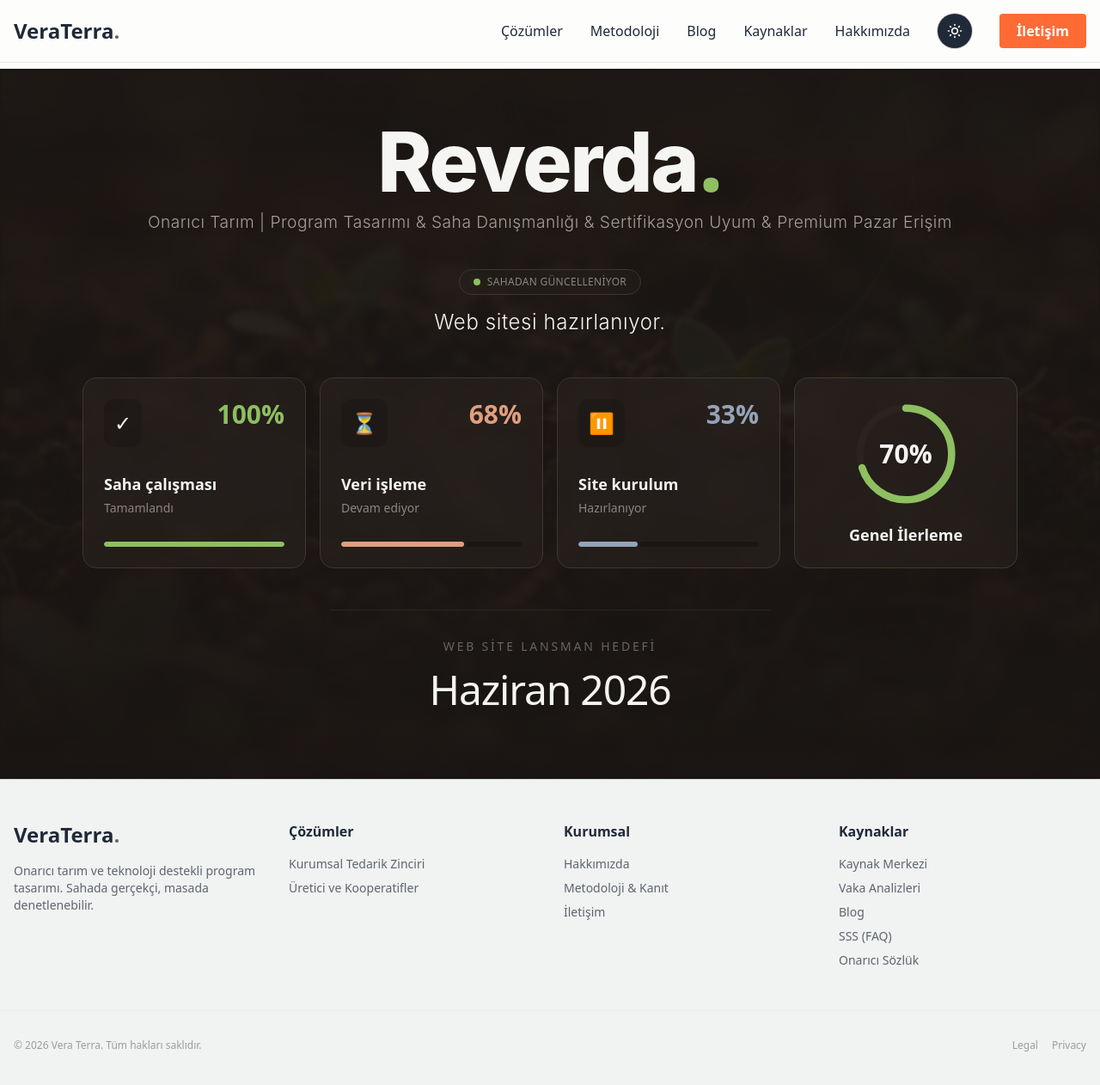
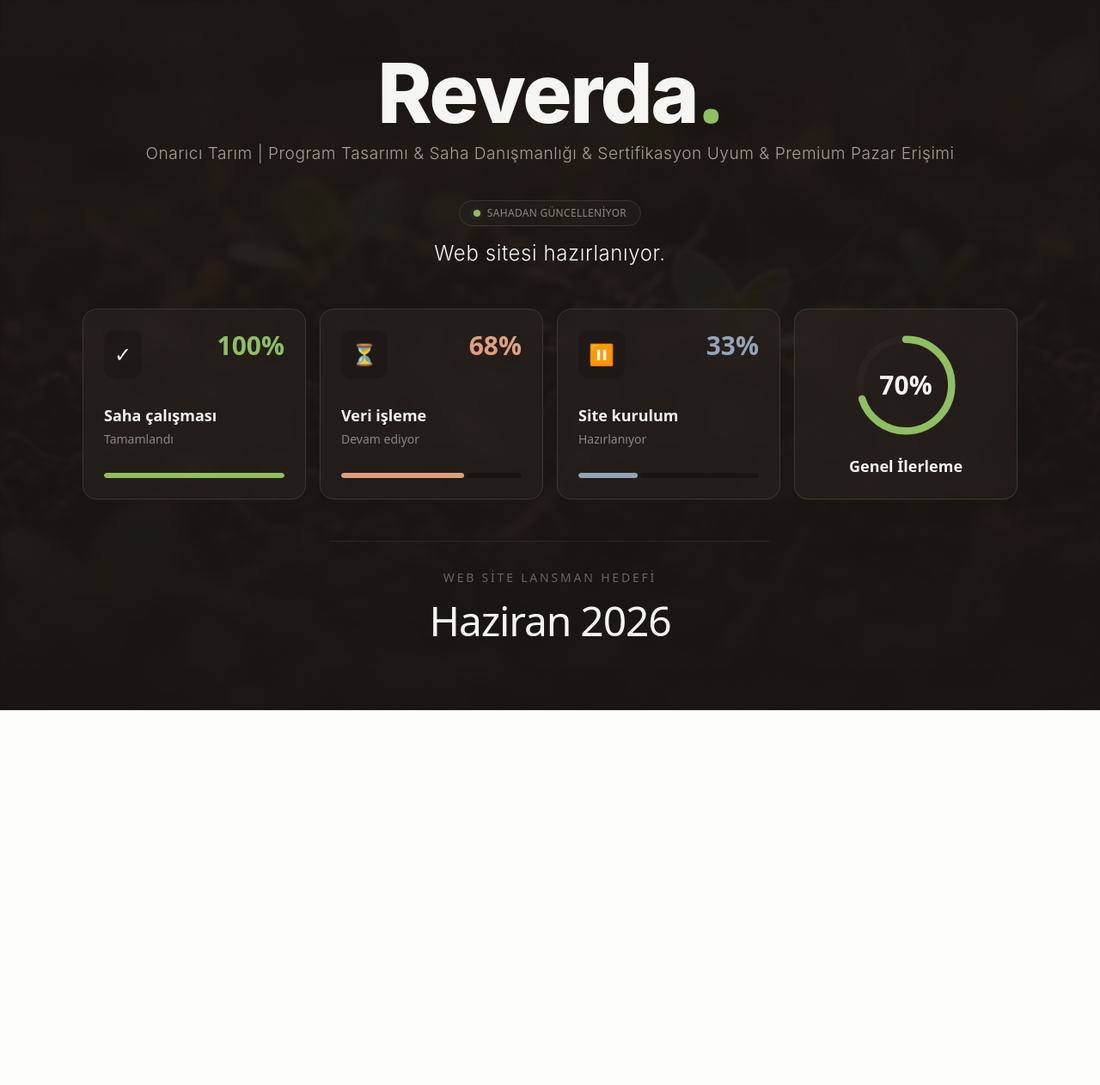
Before and after one commit to sanskript13/vera-terra-g3ph, a Next.js app: page / in a window 1280 px wide. Shown: the top 1262 px of the page at 86% size. After the commit the page ends 826 px from the top, so only its background shows below. Built offline with nearby package versions, Linux system fonts and the light colour scheme.

Commit message:
fix: navbar/footer kaldırıldı, Erişimi düzeltmesi

```diff
--- a/app/layout.tsx
+++ b/app/layout.tsx
@@ -1,8 +1,7 @@
 import type { Metadata } from "next";
 import { Geist, Geist_Mono } from "next/font/google";
 import "./globals.css";
-import { Navbar } from "./components/Navbar";
-import Footer from "./components/Footer";
+
 
 const geistSans = Geist({
   variable: "--font-geist-sans",
@@ -15,7 +14,7 @@
 });
 
 export const metadata: Metadata = {
-  title: "Reverda. Onarıcı Tarım | Program Tasarımı & Saha Danışmanlığı & Sertifikasyon Uyum & Premium Pazar Erişim",
+  title: "Reverda. Onarıcı Tarım | Program Tasarımı & Saha Danışmanlığı & Sertifikasyon Uyum & Premium Pazar Erişimi",
   description: "Onarıcı tarım programları için profesyonel tasarım, saha danışmanlığı, sertifikasyon uyum ve premium pazar erişim hizmetleri. Toprak sağlığı, karbon tutulumu ve sürdürülebilir tarım çözümleri.",
   keywords: ["onarıcı tarım", "rejeneratif tarım", "toprak sağlığı", "karbon tutulumu", "sürdürülebilir tarım", "tarım danışmanlığı", "reverda"],
   authors: [{ name: "Reverda" }],
@@ -26,7 +25,7 @@
     canonical: '/',
   },
   openGraph: {
-    title: "Reverda. Onarıcı Tarım | Program Tasarımı & Saha Danışmanlığı & Sertifikasyon Uyum & Premium Pazar Erişim",
+    title: "Reverda. Onarıcı Tarım | Program Tasarımı & Saha Danışmanlığı & Sertifikasyon Uyum & Premium Pazar Erişimi",
     description: "Onarıcı tarım programları için profesyonel tasarım, saha danışmanlığı, sertifikasyon uyum ve premium pazar erişim hizmetleri.",
     url: 'https://reverda.io',
     siteName: 'Reverda',
@@ -35,7 +34,7 @@
   },
   twitter: {
     card: 'summary_large_image',
-    title: "Reverda. Onarıcı Tarım | Program Tasarımı & Saha Danışmanlığı & Sertifikasyon Uyum & Premium Pazar Erişim",
+    title: "Reverda. Onarıcı Tarım | Program Tasarımı & Saha Danışmanlığı & Sertifikasyon Uyum & Premium Pazar Erişimi",
     description: "Onarıcı tarım programları için profesyonel tasarım, saha danışmanlığı, sertifikasyon uyum ve premium pazar erişim hizmetleri.",
   },
   robots: {
@@ -61,11 +60,9 @@
       <body
         className={`${geistSans.variable} ${geistMono.variable} antialiased`}
       >
-        <Navbar />
-        <main className="pt-20">
+        <main>
           {children}
         </main>
-        <Footer />
       </body>
     </html>
   );
--- a/app/page.tsx
+++ b/app/page.tsx
@@ -166,7 +166,7 @@
                         className={`text-[#A89F97] font-light tracking-wide transition-all duration-1000 delay-200 ${mounted ? 'opacity-100 translate-y-0' : 'opacity-0 translate-y-4'}`}
                         style={{ fontFamily: "'Inter', sans-serif", fontSize: 'clamp(0.95rem, 2vw, 1.2rem)' }}
                     >
-                        Onarıcı Tarım | Program Tasarımı & Saha Danışmanlığı & Sertifikasyon Uyum & Premium Pazar Erişim
+                        Onarıcı Tarım | Program Tasarımı & Saha Danışmanlığı & Sertifikasyon Uyum & Premium Pazar Erişimi
                     </p>
                 </div>
 
```
